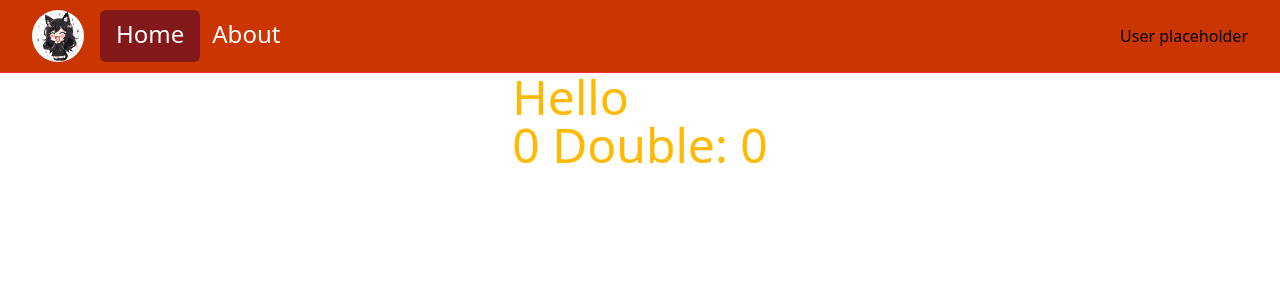
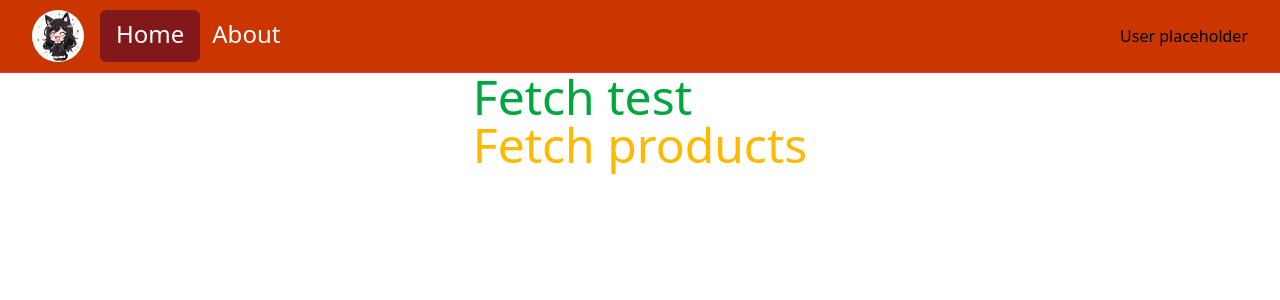
Before and after one commit to Archbaer/totos-frontend, a Vue app: page / in a window 1280 px wide. Shown: the top 300 px of the page. Built offline with nearby package versions, Linux system fonts and the light colour scheme.

Commit message:
data fetching working

```diff
--- a/src/components/Navbar.vue
+++ b/src/components/Navbar.vue
@@ -13,6 +13,7 @@ const isActiveLink = (routePath) => {
     <div class="mx-auto max-w-7xl px-2 sm:px-6 lg:px-8">
       <div class="flex h-18 items-center justify-between">
         <div class="flex flex-1 items-center justify-center md:items-stretch md:justify-start">
+          <!-- Logo -->
           <RouterLink class="flex flex-shrink-0 items-center mr-4 rounded-2xl" to="/">
             <img class="rounded-full h-13 w-auto" :src="logo" alt="Cat girl" />
           </RouterLink>
--- a/src/components/Welcome.vue
+++ b/src/components/Welcome.vue
@@ -2,13 +2,69 @@
 import { useCounterStore } from '@/stores/counter'
 
 const store = useCounterStore()
+
+async function fetchData() {
+  const bodyData = {
+    username: 'admin',
+    password: 'admin123',
+  }
+
+  try {
+    const response = await fetch('http://localhost:8080/auth/login', {
+      method: 'POST',
+      headers: {
+        'Content-Type': 'application/json',
+      },
+      body: JSON.stringify(bodyData),
+    })
+
+    if (!response.ok) {
+      throw new Error(`HTTP error! Status: ${response.status}`)
+    }
+
+    const data = await response.json()
+    console.log('fetched token: ', data.token)
+    return data.token // Return the token
+  } catch (error) {
+    console.error('Error fetching data: ', error)
+  }
+}
+
+async function fetchingProduct() {
+  try {
+    const token = await fetchData()
+    console.log('token here: ', token)
+
+    if (!token) {
+      console.error('No token present.')
+      return
+    }
+
+    const response = await fetch('http://localhost:8080/products', {
+      method: 'GET',
+      mode: 'cors',
+      headers: {
+        Authorization: `${token}`,
+        'Content-Type': 'application/json',
+      },
+    })
+
+    if (!response.ok) {
+      throw new Error(`HTTP error! Status: ${response.status}`)
+    }
+
+    const data = await response.json()
+    console.log(data)
+  } catch (error) {
+    console.error('Error fetching data: ', error)
+  }
+}
 </script>
 
 <template>
   <div>
-    <h1>Hello</h1>
-    <!-- Changes  -->
-    {{ store.count }}
-    Double: {{ store.doubleCount }}
+    <button @click="fetchData" class="text-green-600 text-5xl">Fetch test</button>
+    <br />
+    <button @click="fetchingProduct">Fetch products</button>
   </div>
 </template>
--- a/src/views/HomeView.vue
+++ b/src/views/HomeView.vue
@@ -3,7 +3,9 @@ import Welcome from '@/components/Welcome.vue'
 </script>
 
 <template>
-  <div class="flex flex-row justify-center items-center gap-4">
-    <Welcome class="text-5xl text-amber-400" />
+  <div class="w-full md:w-auto">
+    <div class="flex flex-row justify-center items-center gap-4">
+      <Welcome class="text-5xl text-amber-400" />
+    </div>
   </div>
 </template>
```
